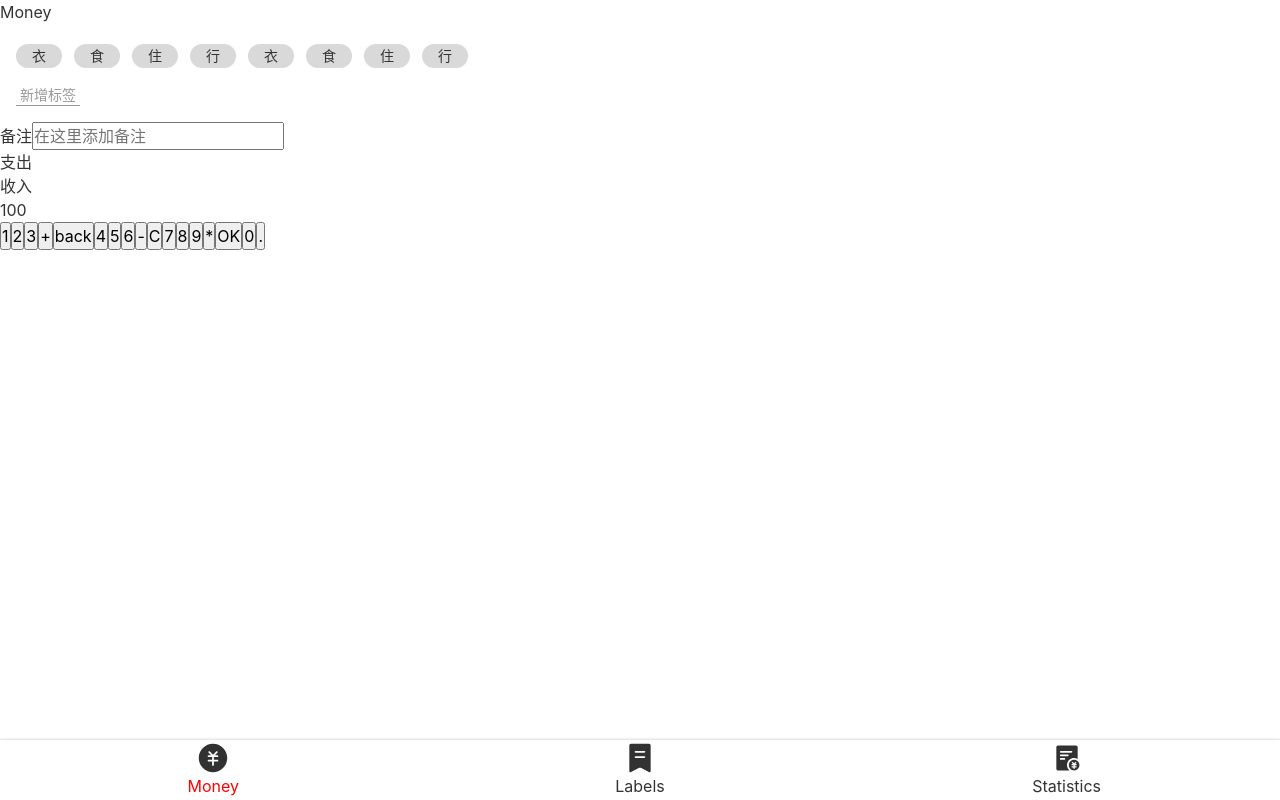
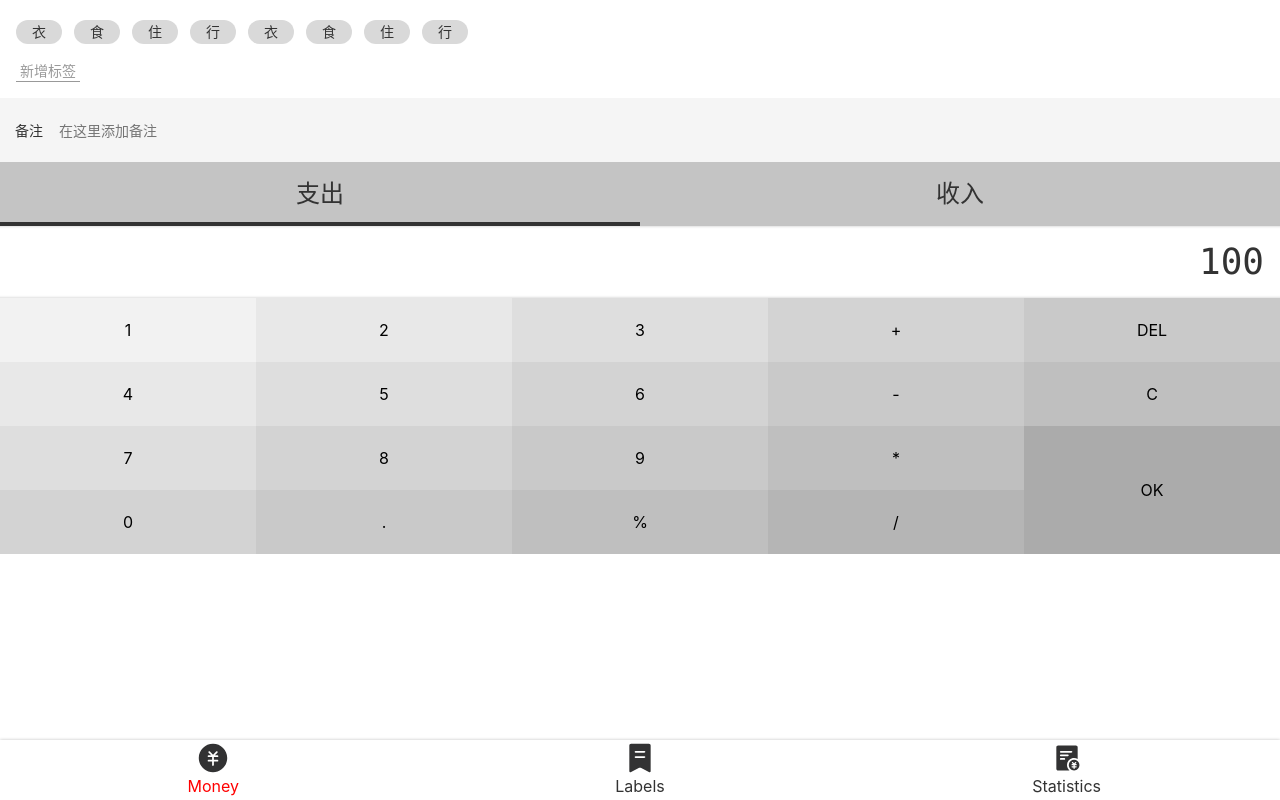
Before and after one commit to wuwenqing-grego/light-book, a Vue app: page /#/money in a window 1280 px wide. Built offline with nearby package versions, Linux system fonts and the light colour scheme.

Commit message:
add box-shadow to common.scss; split Money into 4 components

```diff
--- a/src/assets/style/common.scss
+++ b/src/assets/style/common.scss
@@ -3,3 +3,12 @@ $font-kai: Baskerville, Georgia, "Liberation Serif", "Kaiti SC", STKaiti, "AR PL
 $font-song: Georgia, "Nimbus Roman No9 L", "Songti SC", "Noto Serif CJK SC", "Source Han Serif SC", "Source Han Serif CN", STSong, "AR PL New Sung", "AR PL SungtiL GB", NSimSun, SimSun, "TW\-Sung", "WenQuanYi Bitmap Song", "AR PL UMing CN", "AR PL UMing HK", "AR PL UMing TW", "AR PL UMing TW MBE", PMingLiU, MingLiU, serif;
 
 $color-hightlight: #f00;
+
+$color-shadow: rgba(0, 0, 0, 0.25);
+%outerShadow {
+    box-shadow: 0 0 3px $color-shadow;
+}
+%innerShadow {
+    box-shadow: inset 0 -3px 3px -3px $color-shadow,
+    inset 0 3px 3px -3px $color-shadow;
+}
--- /dev/null
+++ b/src/components/Money/Notes.vue
@@ -0,0 +1,36 @@
+<template>
+    <div>
+        <label class="notes">
+            <span>备注</span>
+            <input type="text" placeholder="在这里添加备注">
+        </label>
+    </div>
+</template>
+
+<script>
+    export default {
+
+    }
+</script>
+
+<style lang="scss" scoped>
+.notes {
+    padding-left: 15px;
+    display: flex;
+    background: #f5f5f5;
+    align-items: center;
+    font-size: 14px;
+
+    span {
+        padding-right: 16px;
+    }
+
+    input {
+        height: 64px;
+        flex-grow: 1;
+        background: transparent;
+        border: none;
+        padding-right: 16px;
+    }
+}
+</style>
--- /dev/null
+++ b/src/components/Money/NumPanel.vue
@@ -0,0 +1,90 @@
+<template>
+    <div class="numPanel">
+        <div class="output">100</div>
+        <div class="buttons">
+            <button>1</button>
+            <button>2</button>
+            <button>3</button>
+            <button>+</button>
+            <button>DEL</button>
+            <button>4</button>
+            <button>5</button>
+            <button>6</button>
+            <button>-</button>
+            <button>C</button>
+            <button>7</button>
+            <button>8</button>
+            <button>9</button>
+            <button>*</button>
+            <button class="ok">OK</button>
+            <button>0</button>
+            <button>.</button>
+            <button>%</button>
+            <button>/</button>
+        </div>
+    </div>
+</template>
+
+<script>
+    export default {
+
+    }
+</script>
+
+<style lang="scss" scoped>
+@import '~@/assets/style/common.scss';
+.numPanel {
+    .output {
+        font-size: 36px;
+        font-family: Consolas, monospace;
+        padding: 9px 16px;
+        text-align: right;
+        @extend %innerShadow;
+    }
+
+    .buttons {
+        display: grid;
+        grid: 64px 64px 64px 64px / 1fr 1fr 1fr 1fr 1fr;
+
+        button {
+            border: none;
+            background: transparent;
+            $bg: #f2f2f2;
+
+            &.ok {
+                grid-row: 3 / 5;
+                grid-column: 5;
+                background: darken($bg, 4*7%);
+            }
+
+            &:nth-child(1) {
+                background: $bg;
+            }
+
+            &:nth-child(2), &:nth-child(6) {
+                background: darken($bg, 4%);
+            }
+
+            &:nth-child(3), &:nth-child(7), &:nth-child(11) {
+                background: darken($bg, 4*2%);
+            }
+
+            &:nth-child(4), &:nth-child(8), &:nth-child(12), &:nth-child(16) {
+                background: darken($bg, 4*3%);
+            }
+
+            &:nth-child(5), &:nth-child(9), &:nth-child(13), &:nth-child(17) {
+                background: darken($bg, 4*4%);
+            }
+
+            &:nth-child(10), &:nth-child(14), &:nth-child(18) {
+                background: darken($bg, 4*5%);
+            }
+
+            &:last-child {
+                background: darken($bg, 4*6%);
+            }
+        }
+    }
+}
+</style>
--- /dev/null
+++ b/src/components/Money/Tags.vue
@@ -0,0 +1,60 @@
+<template>
+    <div class="tags">
+        <ul class="list">
+            <li>衣</li>
+            <li>食</li>
+            <li>住</li>
+            <li>行</li>
+            <li>衣</li>
+            <li>食</li>
+            <li>住</li>
+            <li>行</li>
+        </ul>
+        <div class="new">
+            <button>新增标签</button>
+        </div>
+    </div>
+</template>
+
+<script>
+    export default {
+
+    }
+</script>
+
+<style lang="scss" scoped>
+.tags {
+    font-size: 14px;
+    padding: 16px;
+    display: flex;
+    flex-direction: column;
+    flex: 1;
+
+    .list {
+        display: flex;
+        flex-wrap: wrap;
+
+        li {
+            background: #d9d9d9;
+            height: 24px;
+            line-height: 24px;
+            border-radius: 12px;
+            padding: 0 16px;
+            margin-right: 12px;
+            margin-top: 4px;
+        }
+    }
+
+    .new {
+        padding-top: 16px;
+
+        button {
+            background: transparent;
+            border: none;
+            color: #999;
+            border-bottom: 1px solid;
+            padding: 0 4px;
+        }
+    }
+}
+</style>
--- /dev/null
+++ b/src/components/Money/Types.vue
@@ -0,0 +1,41 @@
+<template>
+    <div>
+        <ul class="types">
+            <li class="selected">支出</li>
+            <li>收入</li>
+        </ul>
+    </div>
+</template>
+
+<script>
+    export default {
+
+    }
+</script>
+
+<style lang="scss" scoped>
+.types {
+    background: #c4c4c4;
+    display: flex;
+    font-size: 24px;
+
+    li {
+        width: 50%;
+        height: 64px;
+        display: flex;
+        justify-content: center;
+        align-items: center;
+        position: relative;
+
+        &.selected::after {
+            content: '';
+            position: absolute;
+            bottom: 0;
+            left: 0;
+            width: 100%;
+            height: 4px;
+            background: #333;
+        }
+    }
+}
+</style>
--- a/src/components/Nav.vue
+++ b/src/components/Nav.vue
@@ -22,9 +22,10 @@
 </script>
 
 <style lang="scss" scoped>
+@import '~@/assets/style/common.scss';
 nav {
     display: flex;
-    box-shadow: 0 0 3px rgba(0, 0, 0, 0.25);
+    @extend %outerShadow;
     // font-size: 12px;
 
     .item {
--- a/src/views/Money.vue
+++ b/src/views/Money.vue
@@ -1,91 +1,30 @@
 <template>
     <div>
         <Layout>
-            <p>Money</p>
-
-            <div class="tags">
-                <ul class="list">
-                    <li>衣</li>
-                    <li>食</li>
-                    <li>住</li>
-                    <li>行</li>
-                    <li>衣</li>
-                    <li>食</li>
-                    <li>住</li>
-                    <li>行</li>
-                </ul>
-                <div class="new">
-                    <button>新增标签</button>
-                </div>
-            </div>
-            <div class="notes">
-                <label>
-                    <span>备注</span>
-                    <input type="text" placeholder="在这里添加备注">
-                </label>
-            </div>
-            <div class="types">
-                <ul>
-                    <li class="selected">支出</li>
-                    <li>收入</li>
-                </ul>
-            </div>
-            <div class="numPanel">
-                <div class="output">100</div>
-                <div class="buttons">
-                    <button>1</button>
-                    <button>2</button>
-                    <button>3</button>
-                    <button>+</button>
-                    <button>back</button>
-                    <button>4</button>
-                    <button>5</button>
-                    <button>6</button>
-                    <button>-</button>
-                    <button>C</button>
-                    <button>7</button>
-                    <button>8</button>
-                    <button>9</button>
-                    <button>*</button>
-                    <button>OK</button>
-                    <button>0</button>
-                    <button>.</button>
-                </div>
-            </div>
+            <Tags/>
+            <Notes/>
+            <Types/>
+            <NumPanel/>
         </Layout>
     </div>
 </template>
 
-<style lang="scss" scoped>
-.tags {
-    font-size: 14px;
-    padding: 16px;
+<script lang="ts">
+import Tags from '@/components/Money/Tags.vue'
+import Notes from '@/components/Money/Notes.vue'
+import Types from '@/components/Money/Types.vue'
+import NumPanel from '@/components/Money/NumPanel.vue'
 
-    .list {
-        display: flex;
-        flex-wrap: wrap;
-
-        li {
-            background: #d9d9d9;
-            height: 24px;
-            line-height: 24px;
-            border-radius: 12px;
-            padding: 0 16px;
-            margin-right: 12px;
-            margin-top: 4px;
-        }
-    }
-
-    .new {
-        padding-top: 16px;
-
-        button {
-            background: transparent;
-            border: none;
-            color: #999;
-            border-bottom: 1px solid;
-            padding: 0 4px;
-        }
+export default {
+    components: {
+        Tags,
+        Notes,
+        Types,
+        NumPanel
     }
 }
+</script>
+
+<style lang="scss" scoped>
+
 </style>
```
